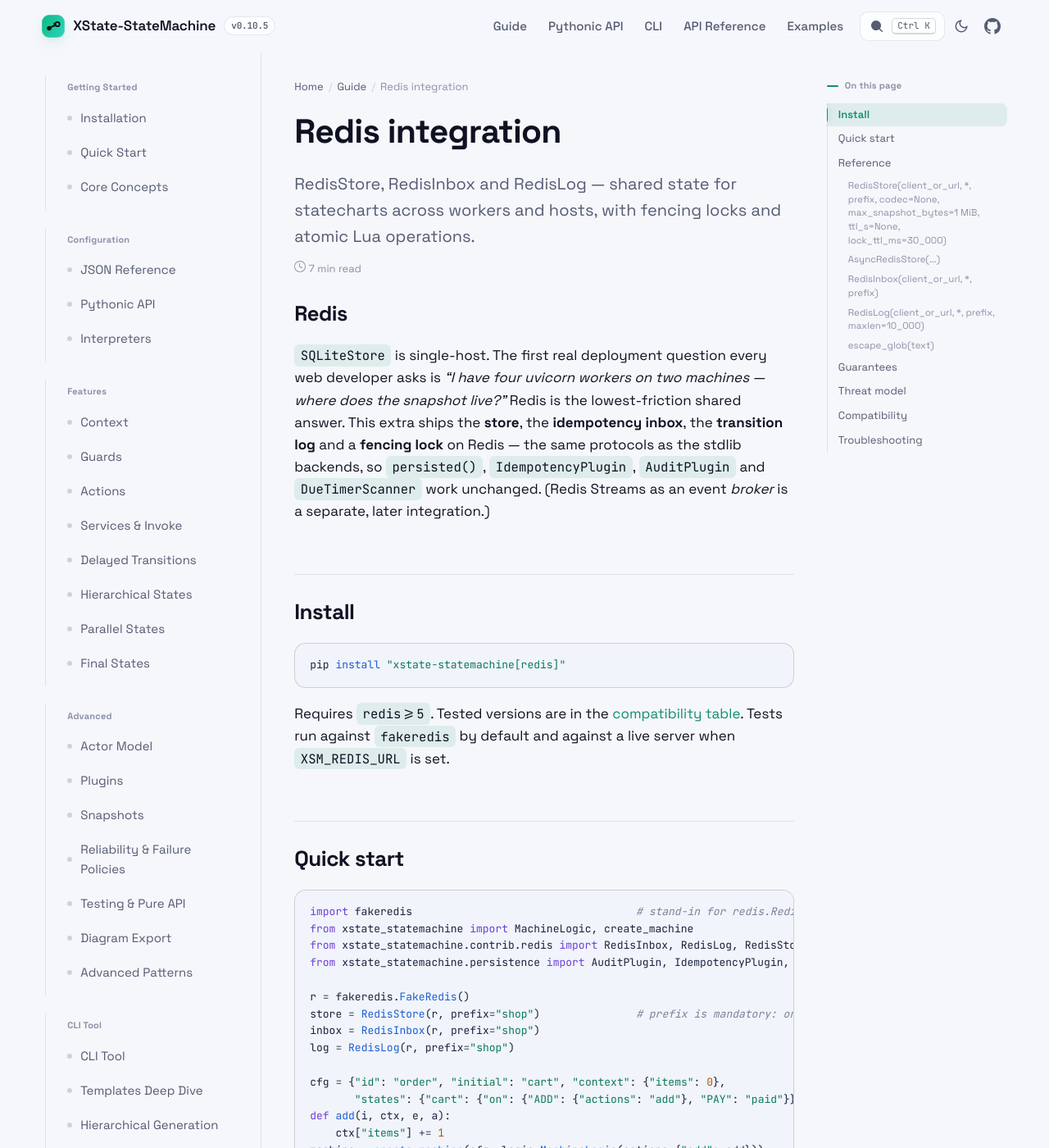
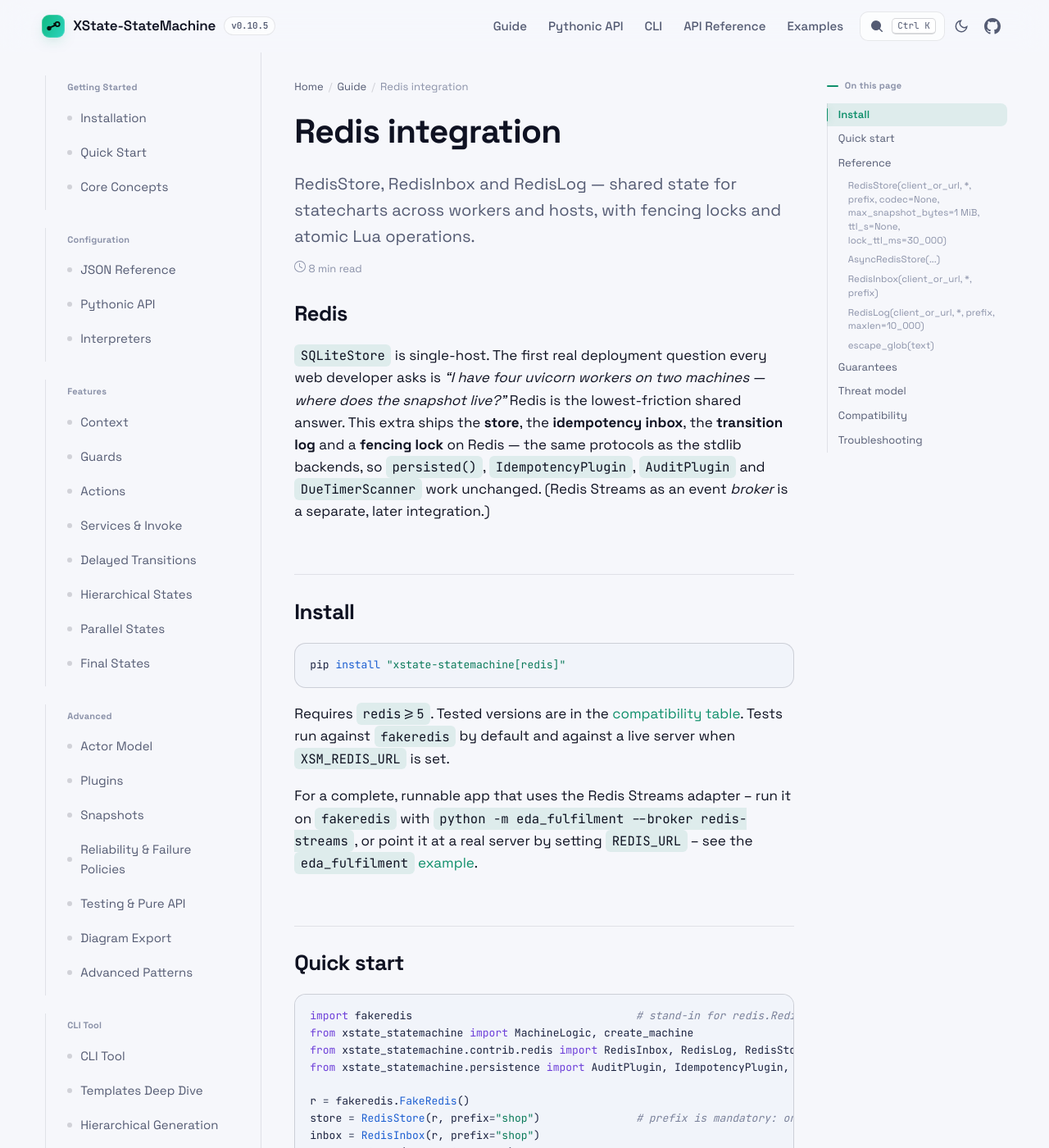
Before and after one commit to basiltt/xstate-statemachine, a Jekyll site: the page built from docs/_guide/integration-redis.md, in a window 1280 px wide and 1400 px high. Shown: the whole window at 82% size. Built offline with Jekyll 4.4.1, drawn with Linux system fonts in a browser that asks for light colours.

Commit message:
docs(redis): link the runnable eda_fulfilment example
Co-Authored-By: Claude Fable 5 <noreply@anthropic.com>

````diff
--- a/docs/_guide/integration-redis.md
+++ b/docs/_guide/integration-redis.md
@@ -14,6 +14,8 @@ pip install "xstate-statemachine[redis]"
 ```
 
 Requires `redis>=5`. Tested versions are in the [compatibility table](#compatibility). Tests run against `fakeredis` by default and against a live server when `XSM_REDIS_URL` is set.
+
+For a complete, runnable app that uses the Redis Streams adapter -- run it on `fakeredis` with `python -m eda_fulfilment --broker redis-streams`, or point it at a real server by setting `REDIS_URL` -- see the [`eda_fulfilment` example](https://github.com/basiltt/xstate-statemachine/tree/main/examples/integrations/eda_fulfilment).
 
 ## Quick start
 
````
